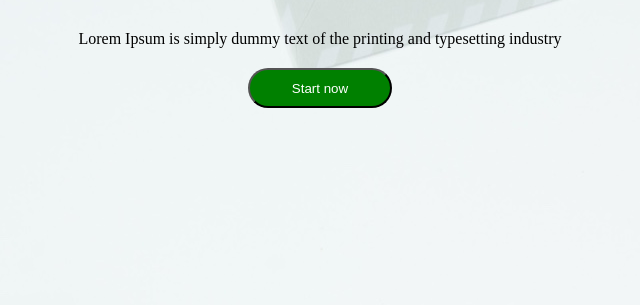
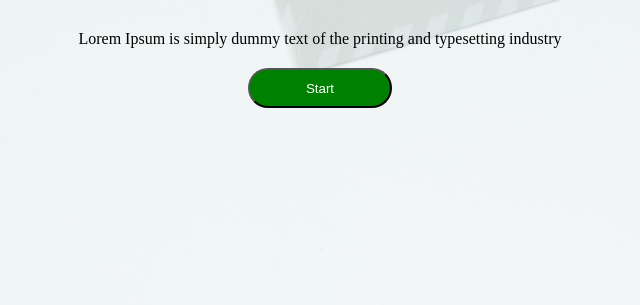
Before and after one commit to duypham250796/duypham, a plain HTML site: page index.html in a window 1280 px wide. Shown: the part 234-539 px from the top of the page, 320-960 px from the left. Drawn offline with Linux system fonts and the light colour scheme.

Commit message:
second commit

```diff
--- a/index.html
+++ b/index.html
@@ -19,7 +19,7 @@
             <span>Lorem Ipsum is simply dummy text of the printing and typesetting industry</span>
         </div>
         <div class="btn-start">
-            <button>Start now</button>
+            <button>Start</button>
         </div>
     </header>
 </body>
```
